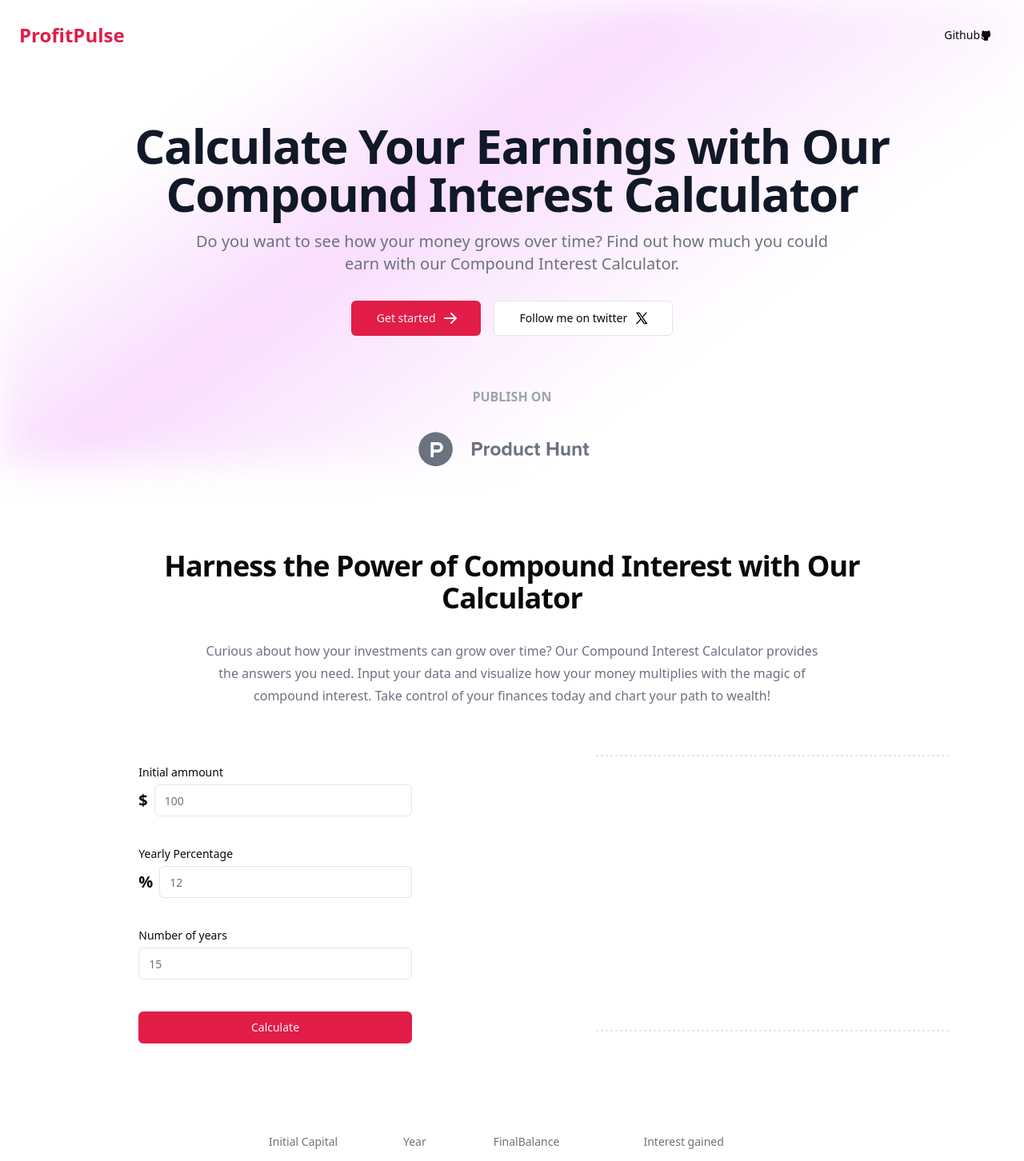
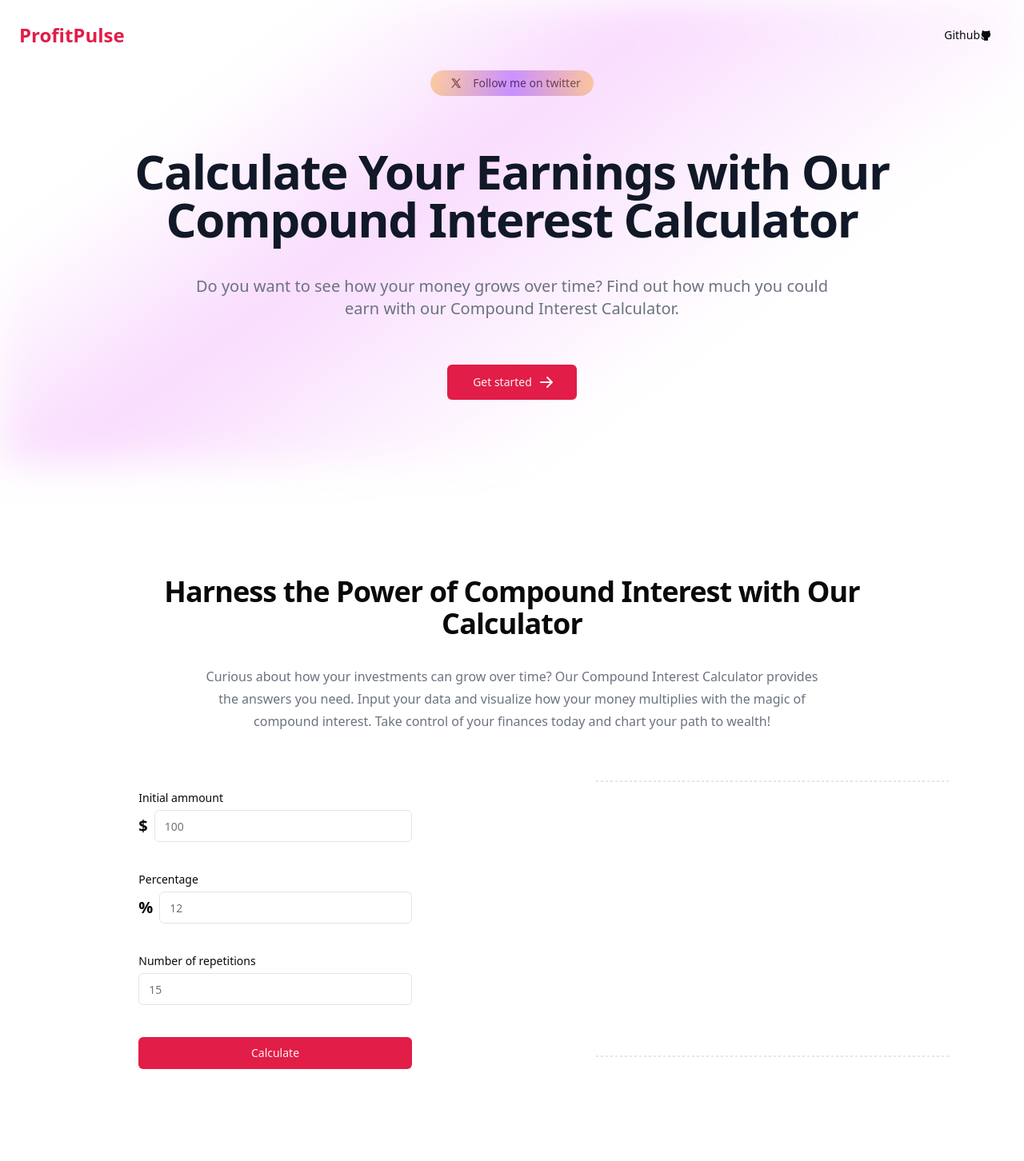
Before and after one commit to jonniermartinez/ProfitPulse, a React (Vite) app: page / in a window 1280 px wide. Shown: the top 1452 px of the page at 80% size. Built offline with nearby package versions, Linux system fonts and the light colour scheme.

Commit message:
fix: hero twitter

```diff
--- a/src/App.tsx
+++ b/src/App.tsx
@@ -1,10 +1,12 @@
 import Hero from "./components/Hero/Hero";
 import CalculatorSection from "./components/CalculatorSection/CalculatorSection";
+import WhatIsSection from "./components/WhatIsSection/WhatIsSection";
 
 function App() {
   return (
     <div className="mb-96">
       <Hero></Hero>
+      {/* <WhatIsSection></WhatIsSection> */}
       <CalculatorSection></CalculatorSection>
     </div>
   );
--- a/src/components/CalculatorSection/CalculatorSection.tsx
+++ b/src/components/CalculatorSection/CalculatorSection.tsx
@@ -74,14 +74,14 @@ function CalculatorSection() {
               ></Question> */}
               <Question
                 placeholder="12"
-                label="Yearly Percentage"
+                label="Percentage"
                 name="yearlyPercentage"
                 simbol="%"
                 infoHelp={false}
               ></Question>
               <Question
                 placeholder="15"
-                label="Number of years"
+                label="Number of repetitions"
                 name="years"
                 infoHelp={false}
               ></Question>
--- a/src/components/Hero/Hero.tsx
+++ b/src/components/Hero/Hero.tsx
@@ -48,8 +48,32 @@ export default function Hero() {
         </header>
         <section>
           {/* latest relace */}
-          {/* <p className="text-center">hola mundo</p> */}
-          <div className="py-8 px-4 mx-auto max-w-screen-xl text-center lg:py-16 lg:px-12 h-screen max-h-[600px]">
+          <div className="z-10 flex h-full w-full flex-col items-center justify-center">
+            <a
+              className="relative flex flex-row items-center justify-center rounded-2xl px-4 py-1.5 text-sm font-medium shadow-[inset_0_-8px_10px_#8fdfff1f] transition-shadow duration-500 ease-out hover:shadow-[inset_0_-5px_10px_#8fdfff3f]"
+              href="https://twitter.com/JonnierMartinez"
+              target="_blank"
+            >
+              <svg
+                className="w-4 h-4 ml-2 -mr-1"
+                width="100"
+                height="100"
+                viewBox="0 0 30 30"
+              >
+                <path d="M26.37,26l-8.795-12.822l0.015,0.012L25.52,4h-2.65l-6.46,7.48L11.28,4H4.33l8.211,11.971L12.54,15.97L3.88,26h2.65 l7.182-8.322L19.42,26H26.37z M10.23,6l12.34,18h-2.1L8.12,6H10.23z"></path>
+              </svg>{" "}
+              <div
+                data-orientation="vertical"
+                role="none"
+                className="shrink-0 bg-border w-[1px] mx-2 h-4"
+              ></div>{" "}
+              <span className="animate-gradient bg-gradient-to-r  inline">
+                Follow me on twitter
+              </span>
+              <div className="absolute inset-0 block h-full w-full animate-gradient bg-gradient-to-r from-[#ffaa40]/50 via-[#9c40ff]/50 to-[#ffaa40]/50 bg-[length:var(--bg-size)_100%] p-[1px] [border-radius:inherit] [mask:linear-gradient(#fff_0_0)_content-box,linear-gradient(#fff_0_0)] [--webkit-mask-composite:xor] [mask-composite:xor]"></div>
+            </a>
+          </div>
+          <div className="py-8 flex flex-col gap-6 px-4 mx-auto max-w-screen-xl text-center lg:py-16 lg:px-12 h-screen max-h-[600px]">
             <h1 className="mb-4 text-4xl font-extrabold tracking-tight leading-none text-gray-900 md:text-5xl lg:text-6xl dark:text-white">
               Calculate Your Earnings with Our Compound Interest Calculator
             </h1>
@@ -75,22 +99,9 @@ export default function Hero() {
                   </svg>
                 </Button>
               </a>
-              <a href="https://twitter.com/JonnierMartinez" target="_blank">
-                <Button size="lg" variant="outline">
-                  Follow me on twitter
-                  <svg
-                    className="w-5 h-5 ml-2 -mr-1"
-                    width="100"
-                    height="100"
-                    viewBox="0 0 30 30"
-                  >
-                    <path d="M26.37,26l-8.795-12.822l0.015,0.012L25.52,4h-2.65l-6.46,7.48L11.28,4H4.33l8.211,11.971L12.54,15.97L3.88,26h2.65 l7.182-8.322L19.42,26H26.37z M10.23,6l12.34,18h-2.1L8.12,6H10.23z"></path>
-                  </svg>
-                </Button>
-              </a>
             </div>
             {/* Feature in */}
-            <div className="px-4 mx-auto text-center md:max-w-screen-md lg:max-w-screen-lg lg:px-36">
+            {/* <div className="px-4 mx-auto text-center md:max-w-screen-md lg:max-w-screen-lg lg:px-36">
               <span className="font-semibold text-gray-400 uppercase">
                 Publish on
               </span>
@@ -121,7 +132,7 @@ export default function Hero() {
                   </svg>
                 </a>
               </div>
-            </div>{" "}
+            </div>{" "} */}
           </div>
         </section>
       </div>
--- /dev/null
+++ b/src/components/WhatIsSection/WhatIsSection.tsx
@@ -0,0 +1,66 @@
+function WhatIsSection() {
+  return (
+    <section className="mx-auto max-w-screen-xl text-center min-h-screen" id="">
+      <div className="max-w-4xl mx-auto">
+        <h2 className="scroll-m-20 pb-2 text-4xl font-bold tracking-tight transition-colors first:mt-0">
+          What is Compound Interest
+        </h2>
+        <p className="leading-7 max-w-3xl text-gray-500  mx-auto [&:not(:first-child)]:mt-6">
+          Compound interest is a financial concept used in economics and finance
+          to calculate the growth of an investment or debt over time. Instead of
+          calculating interest only on the initial capital, as in simple
+          interest, compound interest calculates interest on both the initial
+          capital and previously accrued interest. This leads to exponential
+          growth in the investment or debt over time.
+        </p>
+        <p>
+          Let's say you have $1,000, and you invest it in a savings account that
+          pays an annual interest rate of 5%. At the end of the first year, you
+          will earn $50 in interest (1,000 * 0.05). You will now have $1,050 in
+          your account. In the second year, you will earn a 5% interest not only
+          on your initial investment of $1,000 but also on the $50 in interest
+          accrued from the first year. So, you will earn $52.50 in interest
+          (1,050 * 0.05) and have a total of $1,102.50 in your account at the
+          end of the second year. Compound interest causes your investment to
+          grow faster over time.
+        </p>
+      </div>
+      <div className="max-w-4xl mx-auto">
+        <h2 className="scroll-m-20 pb-2 text-4xl font-bold tracking-tight transition-colors first:mt-0">
+          Compound Interest on the Biology
+        </h2>
+        <p className="leading-7 max-w-3xl text-gray-500  mx-auto [&:not(:first-child)]:mt-6">
+          Compound interest can also be applied to population growth in biology.
+          For example, if you have a population of bacteria that doubles every
+          hour, the number of bacteria will increase exponentially over time. If
+          you start with 100 bacteria, after one hour, you will have 200, then
+          400 after two hours, and so on. This is because each generation of
+          bacteria includes the bacteria from the previous generation, leading
+          to exponential growth.
+        </p>
+      </div>
+      <div className="max-w-4xl mx-auto">
+        <h2 className="scroll-m-20 pb-2 text-4xl font-bold tracking-tight transition-colors first:mt-0">
+          Compound Interest Curiosity
+        </h2>
+        <p className="leading-7 max-w-3xl text-gray-500  mx-auto [&:not(:first-child)]:mt-6">
+          A curious example of compound interest is found in the legend of
+          chess. It is said that the inventor of chess presented the game to an
+          Indian emperor as a gift. The emperor was so impressed that he offered
+          the inventor any reward he wanted. The inventor simply asked for
+          grains of rice, using a formula that involved doubling the amount of
+          rice on each square of the chessboard, starting with one grain on the
+          first square. As the squares advanced, the amount of rice required
+          grew exponentially. In the end, the emperor could not fulfill the
+          demand because the total amount of rice required was astronomical,
+          thus illustrating the concept of exponential growth through compound
+          interest. These examples illustrate how compound interest is a
+          powerful force in economics, biology, and other fields, where growth
+          is based on the accumulation of interest or multiplicative factors
+          over timey
+        </p>
+      </div>
+    </section>
+  );
+}
+export default WhatIsSection;
```
